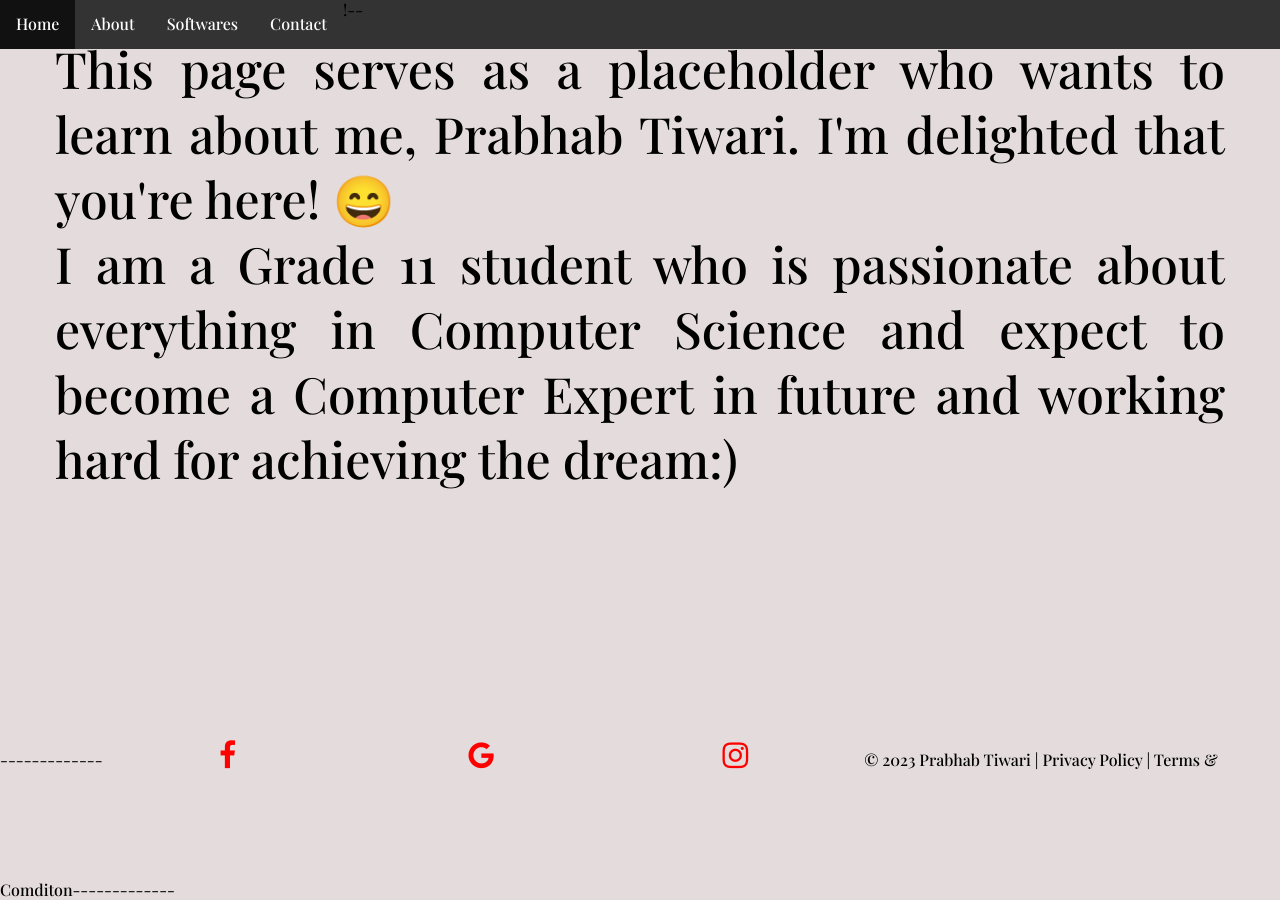
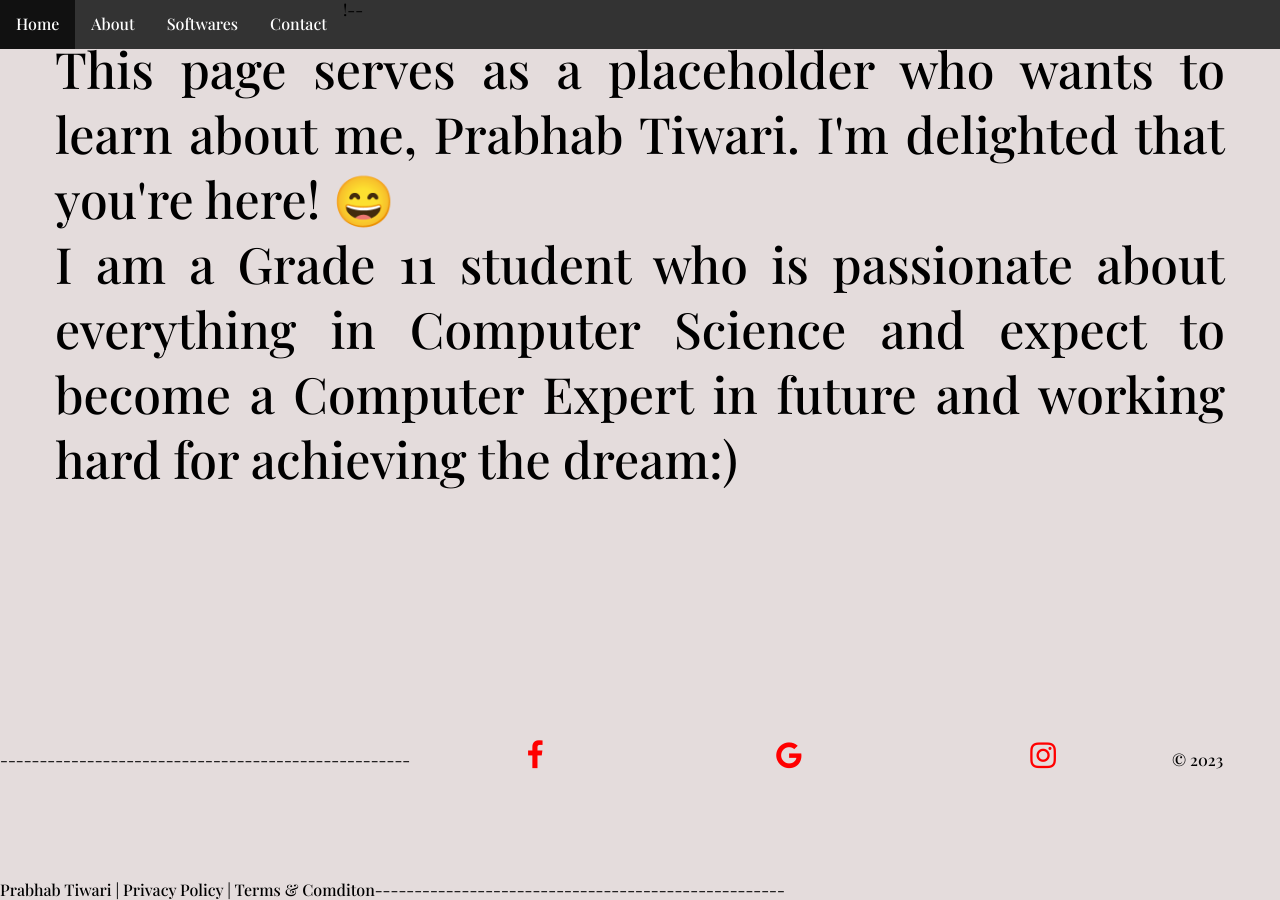
Before and after one commit to PrabhabTiwari/website, a Jekyll site: the page built from index.html, in a window 1280 px wide and 900 px high, scrolled down 1236 px. Built offline with Jekyll 4.4.1, drawn with Linux system fonts in a browser that asks for light colours.

Commit message:
Update footer.html

```diff
--- a/_includes/footer.html
+++ b/_includes/footer.html
@@ -53,12 +53,12 @@
 <!-- Add font awesome icons -->
  <h9>
 
--------------<a href="https://www.facebook.com/tiwariprabhab" class="fa fa-facebook"></a>
+----------------------------------------------------<a href="https://www.facebook.com/tiwariprabhab" class="fa fa-facebook"></a>
 
 <a href="mailto:t.prabhab@gmail.com" class="fa fa-google"></a>
 
 <a href="https://www.instagram.com/tiwari_prabhab/" class="fa fa-instagram"></a>
- ©  2023  Prabhab  Tiwari |  Privacy Policy | Terms & Comditon-------------
+ ©  2023  Prabhab  Tiwari |  Privacy Policy | Terms & Comditon----------------------------------------------------
 
       </h9>
 </body>
```
